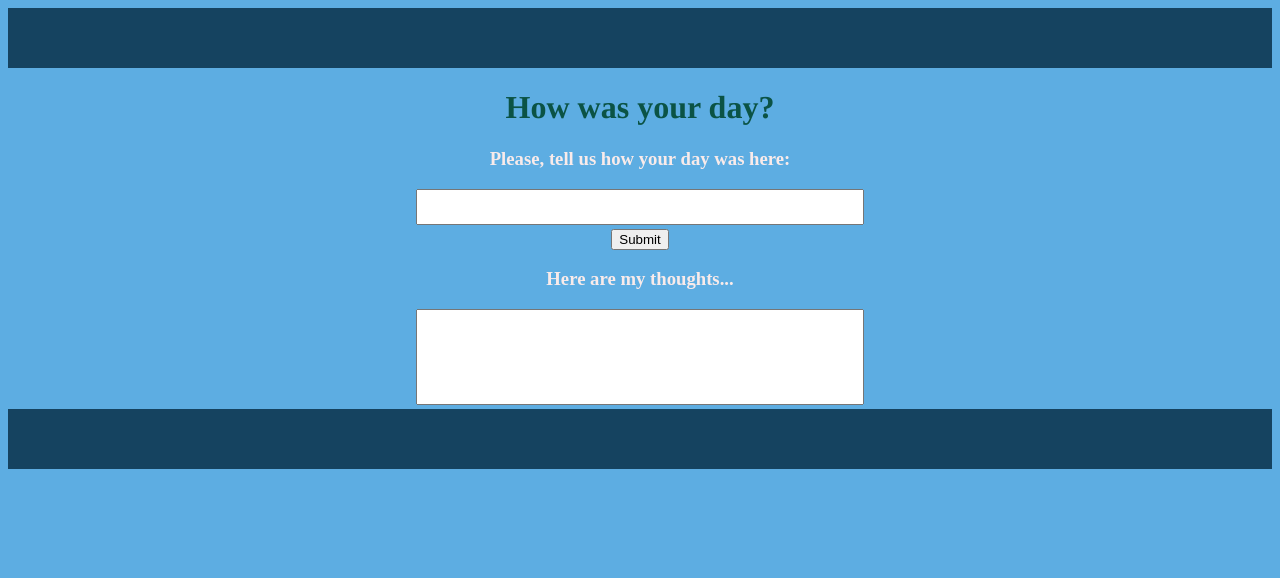
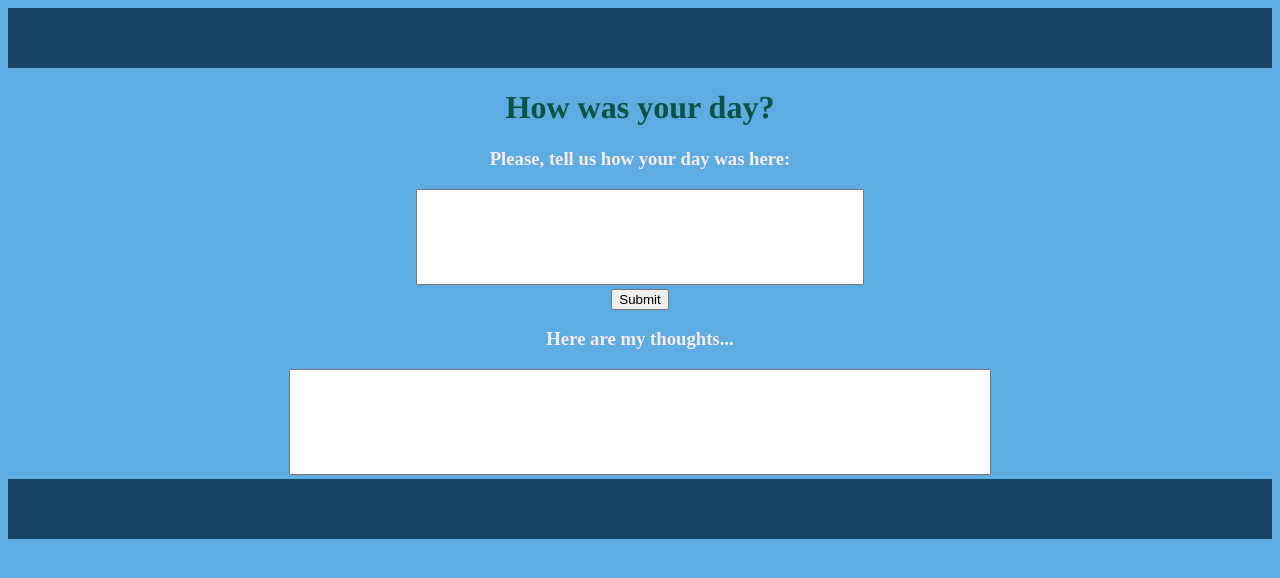
Before and after one commit to Azoam/How-was-your-day-, a Flask app: template howWasYourDay/templates/index1.html in a window 1280 px wide. Shown: the top 578 px of the page. Run offline with Flask 2, Linux system fonts and the light colour scheme; the template is opened without the code that fills it, so the values that code supplies are empty.

Commit message:
changed css layout

```diff
--- a/howWasYourDay/static/stylesheet1.css
+++ b/howWasYourDay/static/stylesheet1.css
@@ -24,15 +24,15 @@ div.question{
 #answer {
   text-align:center;
   resize:none;
-  width:35%;
-  height:90px;
+  width:55%;
+  height:100px;
 }
 #rant {
   margin:auto;
   resize:none;
   text-align:center;
   width:35%;
-  height:15%;
+  height:90px;
 }
 div.response{
     text-align:center;
```
Also changed, not shown: 1 other file.
